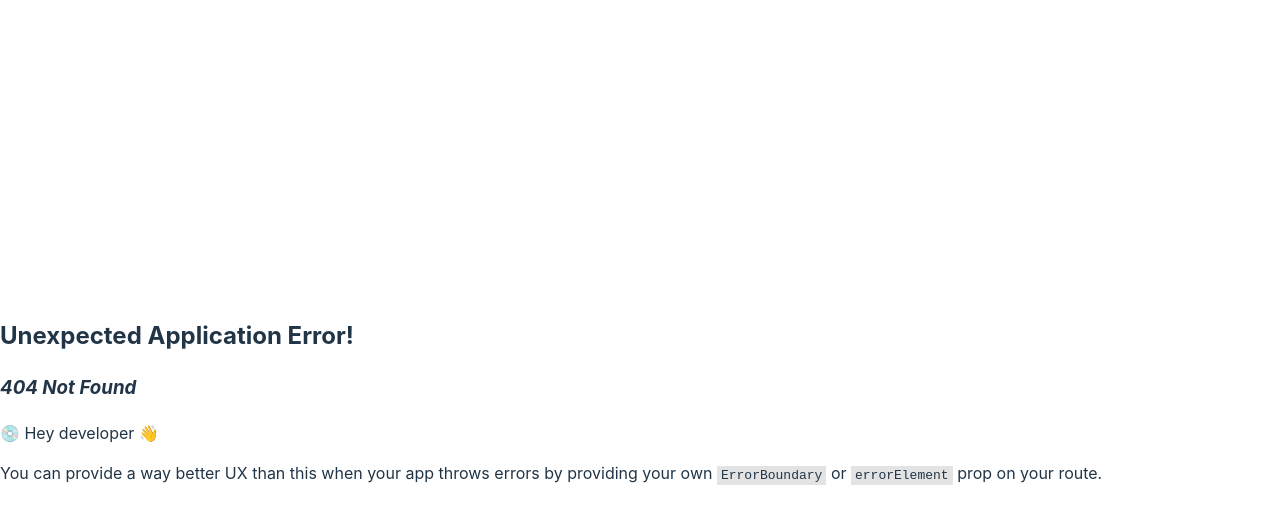
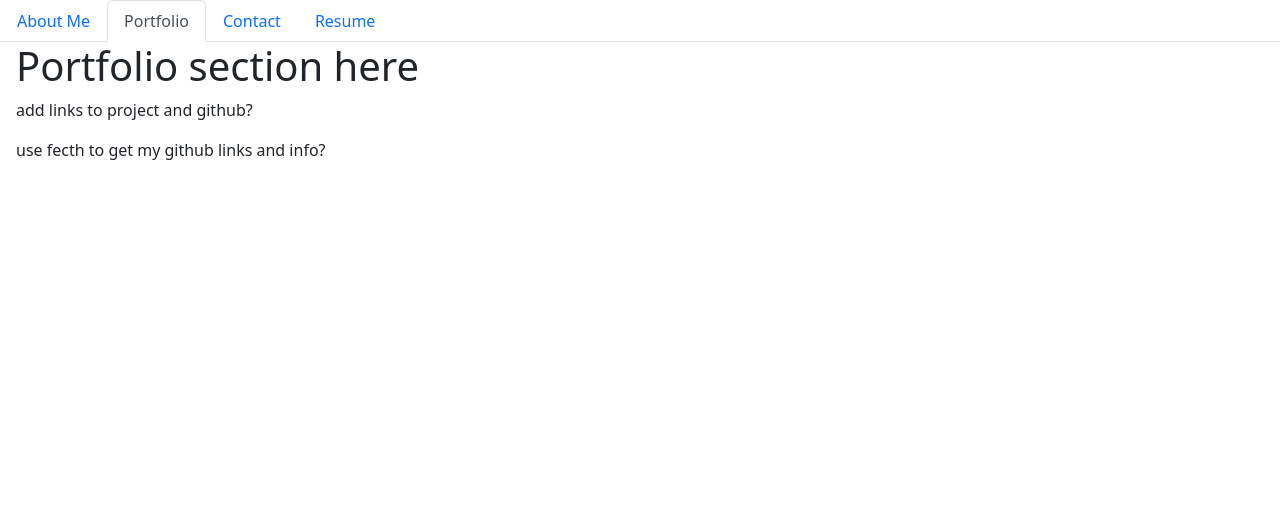
Before and after one commit to Adpileggi/react-portfolio, a React (Vite) app in the folder Portfolio/: page /Portfolio in a window 1280 px wide. Before the commit this address had no page. Shown: the top 524 px of the page. Built offline with nearby package versions, Linux system fonts and the light colour scheme.

Commit message:
made resume, contact and portfolio pages and routes

```diff
--- a/Portfolio/src/App.jsx
+++ b/Portfolio/src/App.jsx
@@ -5,7 +5,7 @@ function App() {
 return (
   <>
     <Nav />
-    <main>
+    <main className="mx-3">
       <Outlet />
     </main>
   </>
--- /dev/null
+++ b/Portfolio/src/pages/Contact.jsx
@@ -0,0 +1,9 @@
+export default function Contact() {
+    return (
+        <div>
+            <h1>Contact</h1>
+            <p>make a for subbmit buttion with email, name an message</p>
+            <p>provide links to contact me?</p>
+        </div>
+    );
+}
--- /dev/null
+++ b/Portfolio/src/pages/Portfolio.jsx
@@ -0,0 +1,9 @@
+export default function Portfolio() {
+    return (
+        <div>
+            <h1>Portfolio section here</h1>
+            <p>add links to project and github?</p>
+            <p>use fecth to get my github links and info?</p>
+        </div>
+    )
+}
--- /dev/null
+++ b/Portfolio/src/pages/Resume.jsx
@@ -0,0 +1,9 @@
+export default function Resume() {
+    return (
+        <div>
+            <h1>This is the resume section</h1>
+            <p>List skills here</p>
+            <p>make link to resume here?</p>
+        </div>
+    );
+}
```
Also changed, not shown: Portfolio/src/componets/NavTabs.jsx (+18 -9 lines), Portfolio/src/main.jsx (+28 -12 lines).
